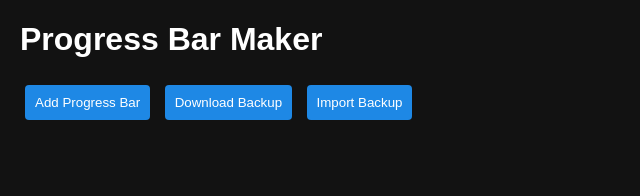
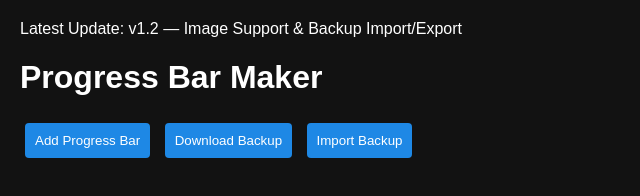
Before and after one commit to malshakhouri/progressbar, a plain HTML site: page index.html in a window 1280 px wide. Shown: the whole page, without its empty margins (0-640 px from the left). Drawn offline with nearby package versions, Linux system fonts and the light colour scheme.

Commit message:
image & backup html

```diff
--- a/index.html
+++ b/index.html
@@ -7,6 +7,8 @@
   <link rel="stylesheet" href="style.css">
 </head>
 <body>
+
+  <div id="latest-update" class="update-label"></div>
 
   <h1>Progress Bar Maker</h1>
   <button onclick="promptAddBar()">Add Progress Bar</button>
```
